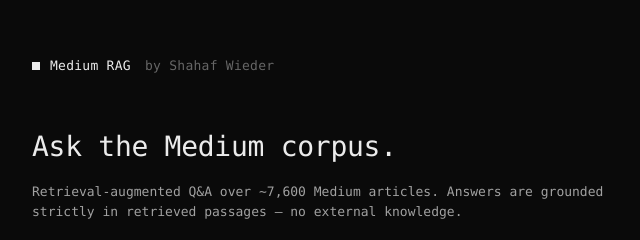
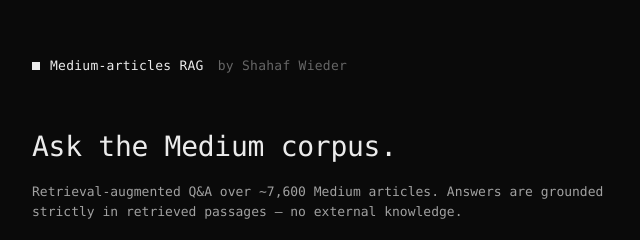
Before and after one commit to Wieder-Shahaf/Medium-Article-RAG, a plain HTML site: page static/index.html in a window 1280 px wide. Shown: the top 240 px of the page, 200-840 px from the left. Drawn offline with Linux system fonts and the light colour scheme; no server answers.

Commit message:
UI: finalize header to 'Medium-articles RAG'

```diff
--- a/static/index.html
+++ b/static/index.html
@@ -4,7 +4,7 @@
 <meta charset="utf-8" />
 <meta name="viewport" content="width=device-width, initial-scale=1" />
 <meta name="theme-color" content="#000" />
-<title>Medium RAG — Article Q&A</title>
+<title>Medium-articles RAG — Article Q&A</title>
 <style>
   :root {
     --bg: hsla(0, 0%, 4%, 1);
@@ -262,7 +262,7 @@
 <div class="wrap">
 
   <header>
-    <div class="logo"><span class="dot"></span><span>Medium RAG <span class="by">by Shahaf Wieder</span></span></div>
+    <div class="logo"><span class="dot"></span><span>Medium-articles RAG <span class="by">by Shahaf Wieder</span></span></div>
     <div class="meta">
       <a href="/api/stats" target="_blank">/api/stats</a>
       &nbsp;·&nbsp;
```
